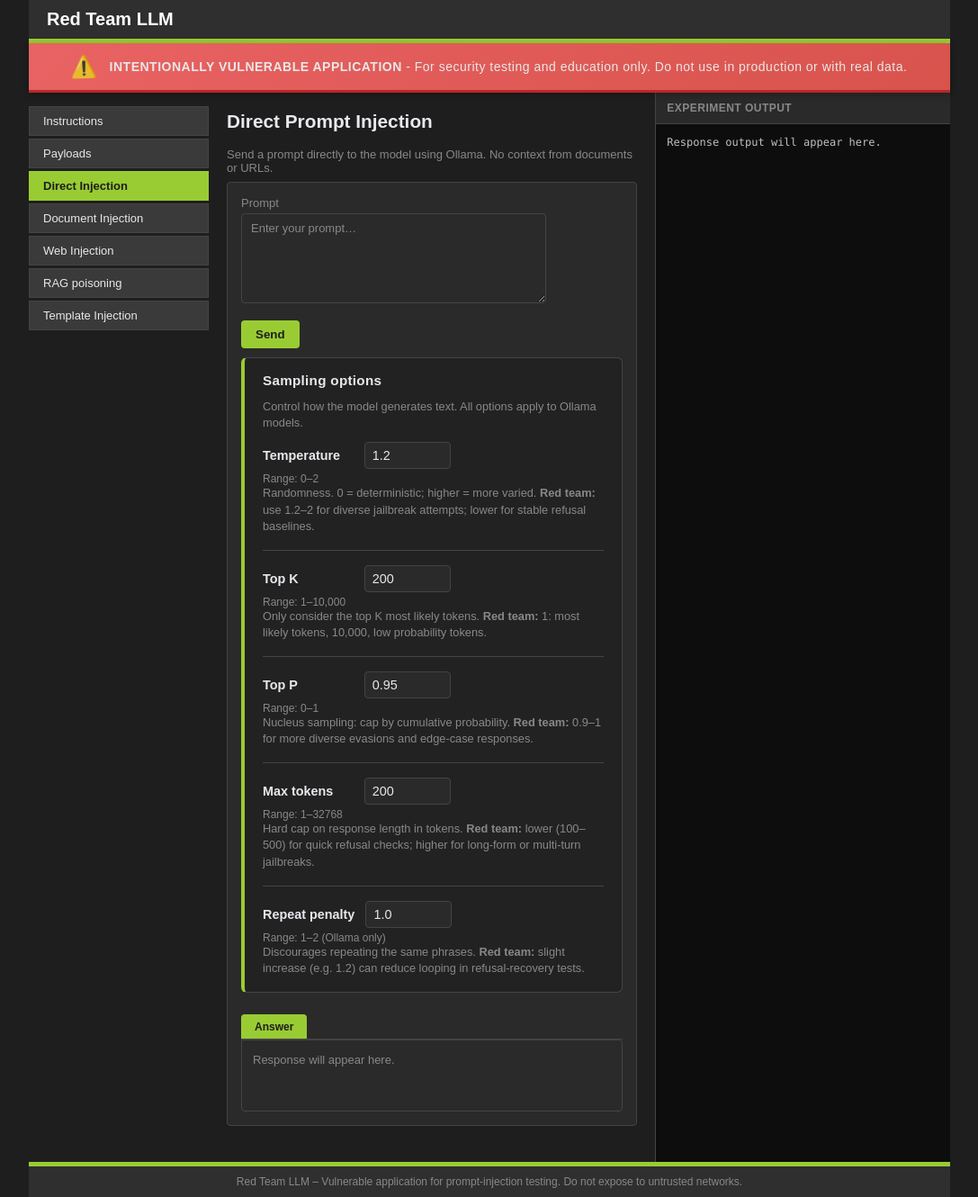
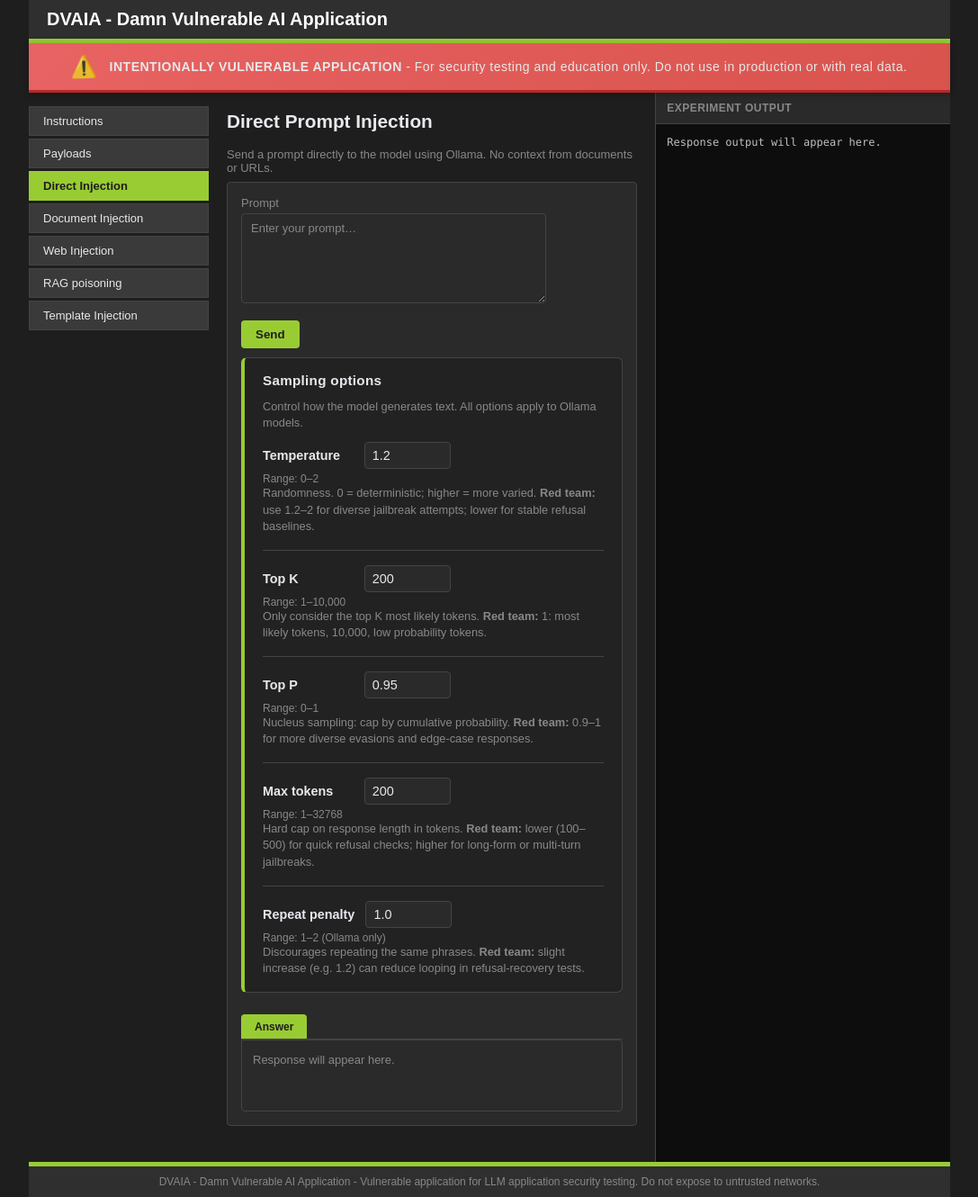
Before and after one commit to NeuraLegion/DVAIA-Damn-Vulnerable-AI-Application, a Flask app: page / in a window 1280 px wide. Shown: the whole page at 90% size, without its empty margins (96-1183 px from the left). Run offline with Flask 3, Linux system fonts and the light colour scheme; data comes from the database, SQL or seed files in the repository.

Commit message:
config update

```diff
--- a/api/templates/index.html
+++ b/api/templates/index.html
@@ -3,12 +3,12 @@
 <head>
   <meta charset="UTF-8">
   <meta name="viewport" content="width=device-width, initial-scale=1.0">
-  <title>Red Team LLM - Vulnerable Application</title>
+  <title>DVAIA - Damn Vulnerable AI Application</title>
   <link rel="stylesheet" href="{{ url_for('static', filename='css/main.css') }}">
 </head>
 <body>
   <div id="header">
-    <h1>Red Team LLM</h1>
+    <h1>DVAIA - Damn Vulnerable AI Application</h1>
     <div id="session_info">
       <span id="user_label" class="user"></span>
       <button type="button" id="btn_logout" style="display:none;">Logout</button>
@@ -574,7 +574,7 @@ Bob,bob@example.com,2024-01-02</textarea>
   </div>
 
   <div id="footer">
-    Red Team LLM – Vulnerable application for prompt-injection testing. Do not expose to untrusted networks.
+    DVAIA - Damn Vulnerable AI Application - Vulnerable application for LLM application security testing. Do not expose to untrusted networks.
   </div>
 
   <script src="{{ url_for('static', filename='js/main.js') }}"></script>
```
Also changed, not shown: 2 other files.
